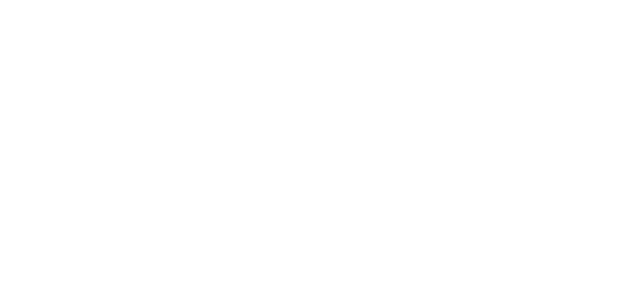
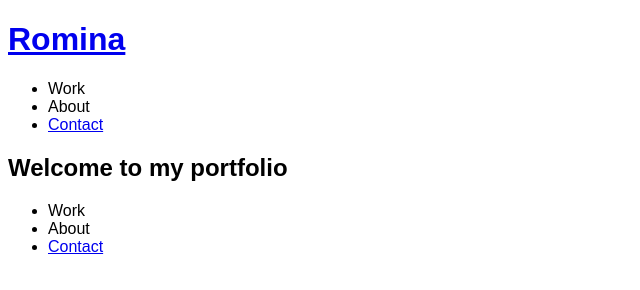
Before and after one commit to raescano/portfolio, a plain HTML site: page index.html in a window 1280 px wide. Shown: the whole page, without its empty margins (0-640 px from the left). Drawn offline with Linux system fonts and the light colour scheme.

Commit message:
Added initital files

```diff
--- a/index.html
+++ b/index.html
@@ -4,10 +4,10 @@
 <head>
     <meta charset="utf-8" />
     <title>Portfolio Page</title>
-    <!-- HTML -->
-    <!-- [if lt IE 9]>
-    <script src="http://html5shim.googlecode.com/svn/trunk/html5.js"></script>
-    <![endif] -->
+    <meta name="description" content="this is my portfolio">
+
+    <!-- VIEWPORT FOR MOBILE -->
+    <meta name="viewport" content="width=device-width, initial-scale=1" />
 
     <!-- MAIN CSS FILE -->
     <link href="css/style.css" rel="stylesheet" type="text/css" />
@@ -15,6 +15,35 @@
 </head>
 
 <body>
+    <header>
+        <div class="site-identity">
+            <h1><a href="index.html">Romina</a></h1>
+        </div>
+        <nav class="site-navigation">
+            <ul>
+                <li><a href="#work"></a>Work</li>
+                <li><a href="about.html"></a>About</li>
+                <li><a href="#work">Contact</a></li>
+            </ul>
+        </nav>
+    </header>
+
+    <main>
+        <section>
+            <h2>Welcome to my portfolio</h2>
+        </section>
+    </main>
+
+    <footer class="site-footer">
+        <nav class="site-navigation">
+            <ul>
+                <li><a href="#work"></a>Work</li>
+                <li><a href="about.html"></a>About</li>
+                <li><a href="#work">Contact</a></li>
+            </ul>
+        </nav>
+    </footer>
+
 </body>
 
 </html>
--- /dev/null
+++ b/scss/style.scss
@@ -0,0 +1 @@
+/* VARIABLES */
```
Also changed, not shown: css/style.css, 3 other files.
